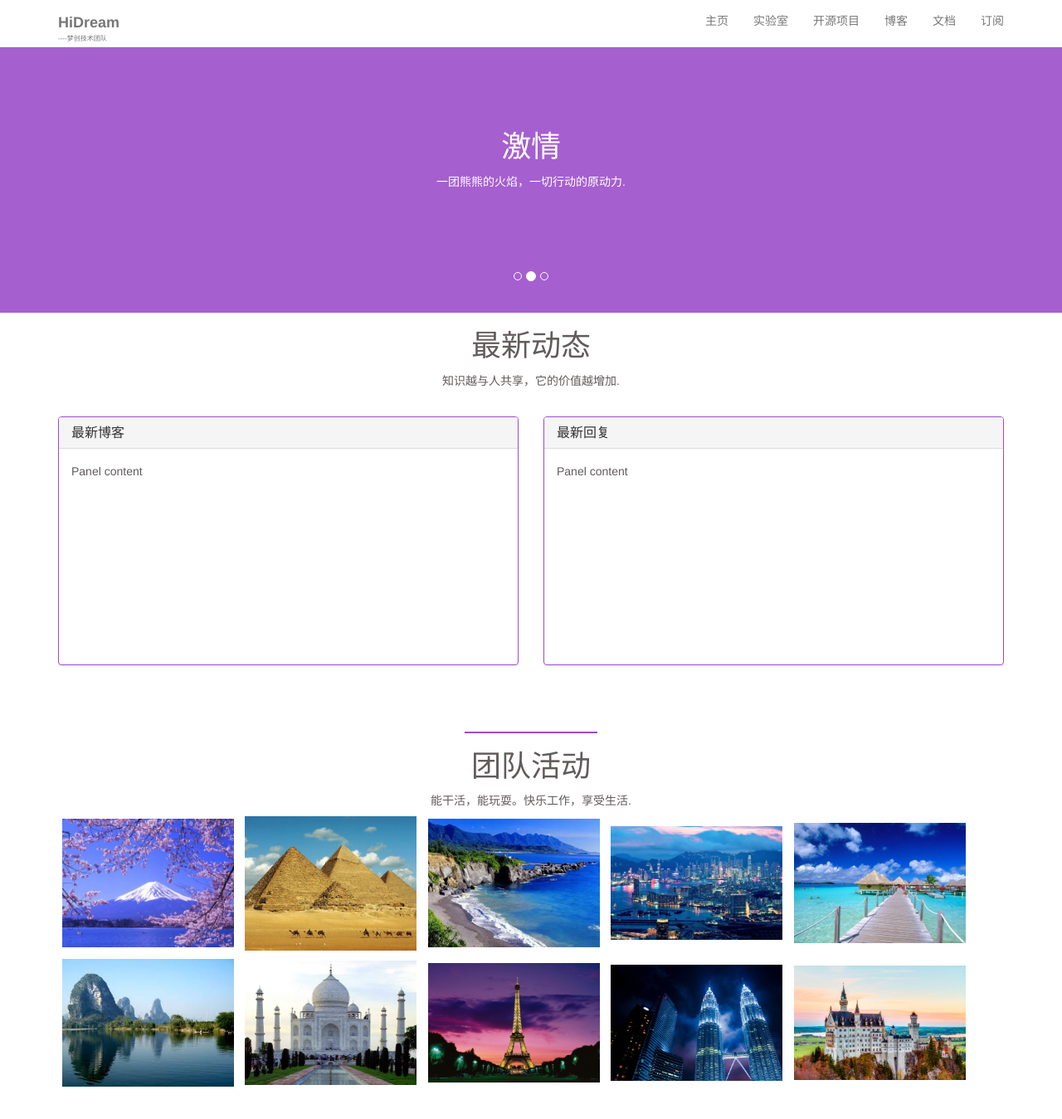
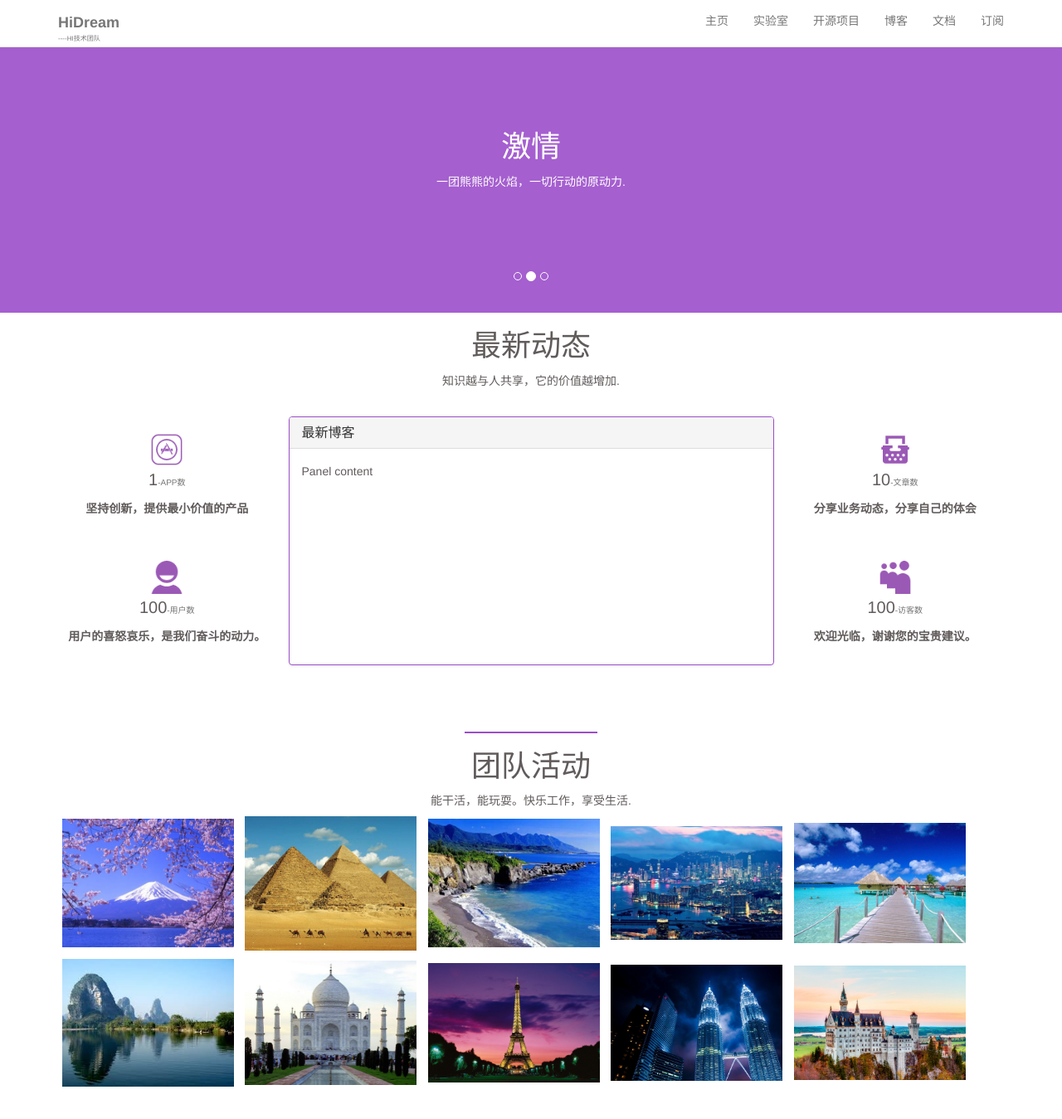
Before and after one commit to DreamHi/DreamHi.github.io, a Jekyll site: the page built from index.html, in a window 1280 px wide and 1400 px high. Shown: the top 1349 px of the window at 83% size. Built offline with Jekyll 4.4.1, drawn with Linux system fonts in a browser that asks for light colours; the list of posts is cut into pages by our own code; comment, search, counter and statistics services are not loaded.

Commit message:
修改主页面团队最新状况

```diff
--- a/_includes/nav.html
+++ b/_includes/nav.html
@@ -12,7 +12,7 @@
       <a class="navbar-brand" href="/">
         <dl>
           <dt>HiDream</dt>
-          <dd style="font-size: 8px;">----梦创技术团队</dd>
+          <dd style="font-size: 8px;">----HI技术团队</dd>
         </dl>
       </a>
     </div>
--- a/index.html
+++ b/index.html
@@ -36,7 +36,20 @@ layout: default
         </div>
     </div>
     <div class="row">
+        <div class="col-md-3 text-center">
+            <div class="row count">
+                <img src="../static/images/app.png" alt="">
+                <h2>1<small>-APP数</small></h2>
+                <p>坚持创新，提供最小价值的产品</p>
+            </div>
+            <div class="row count">
+                <img src="../static/images/user.png" alt="">
+                <h2>100<small>-用户数</small></h2>
+                <p>用户的喜怒哀乐，是我们奋斗的动力。</p>
+            </div>
+        </div>
         <div class="col-md-6 text-center">
+          <div class="row">
             <div class="panel panel-default items">
               <div class="panel-heading">
                 <h3 class="panel-title">最新博客</h3>
@@ -46,14 +59,17 @@ layout: default
               </div>
             </div>
           </div>
-      <div class="col-md-6 text-center">
-        <div class="panel panel-default items">
-          <div class="panel-heading">
-           <h3 class="panel-title">最新回复</h3>
         </div>
-          <div class="panel-body">
-            Panel content
+        <div class="col-md-3 text-center">
+            <div class="row count">
+                <img src="../static/images/blog.png" alt="">
+                <h2>10<small>-文章数</small></h2>
+                <p>分享业务动态，分享自己的体会</p>
             </div>
+            <div class="row count">
+                <img src="../static/images/guest.png" alt="">
+                <h2>100<small>-访客数</small></h2>
+                <p>欢迎光临，谢谢您的宝贵建议。</p>
             </div>
         </div>
     </div>
--- a/static/css/home.css
+++ b/static/css/home.css
@@ -15,6 +15,27 @@
     height: 300px;
     border: 1px solid #9b4dca;
     text-align: left;
+}
+
+.news .count {
+    margin-top: 50px;
+}
+
+.news .count img {
+    width: 40px;
+    height: 40px;
+}
+.news .count h2 {
+    margin: 0px;
+    margin-top: 5px;
+    font-size: 20px;
+}
+.news .count h2 small {
+    font-size: 10px;
+}
+.news .count p {
+    margin-top: 12px;
+    font-weight: bold;
 }
 
 .team {
```
Also changed, not shown: static/images/app.png (added), static/images/blog.png (added), static/images/guest.png (added), static/images/user.png (added). Lines whose indentation alone changed are shown as unchanged.
